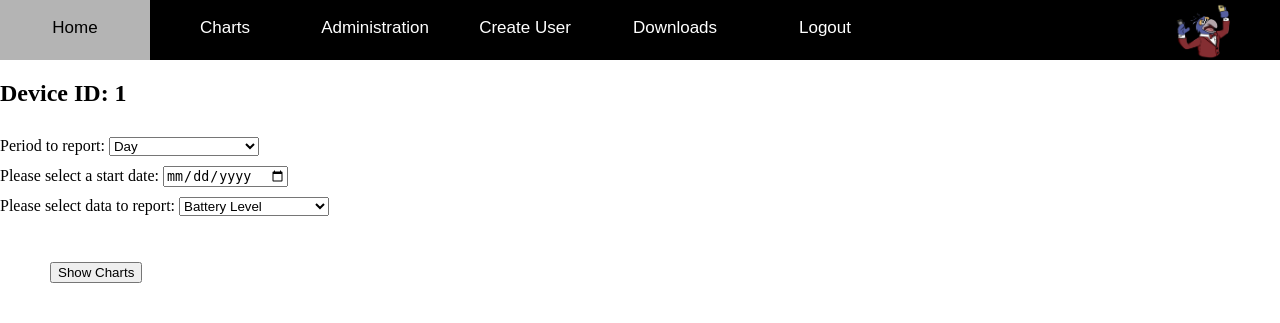
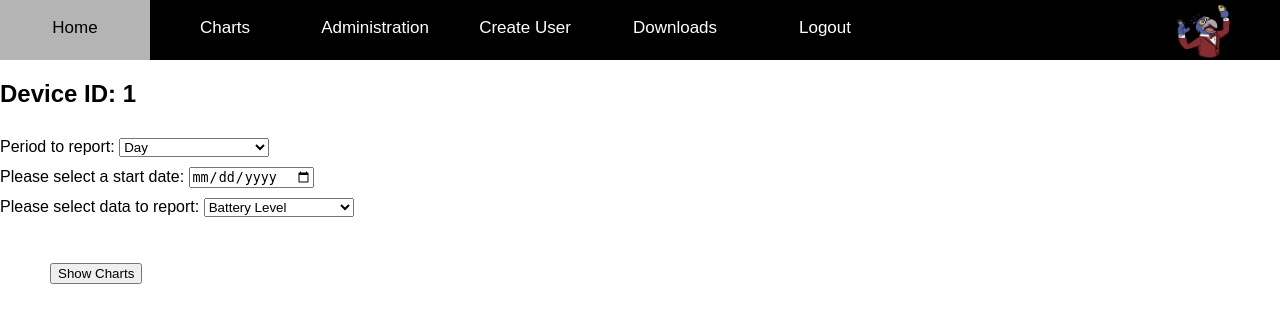
Before and after one commit to danwalsh1/Project_Gonzo, a PHP site: page /pages/userCharts.php in a window 1280 px wide. Shown: the top 323 px of the page. Run offline with PHP 8.4, Linux system fonts and the light colour scheme; the visitor is signed in with stand-in values (Sample User, id 1); tables that the repository leaves empty or names only in its code hold one stand-in row (values such as "Sample post").

Commit message:
UPDATED userCharts.php
Updated font to Arial for presentation and house style.

```diff
--- a/website/project_gonzo_v1/pages/userCharts.php
+++ b/website/project_gonzo_v1/pages/userCharts.php
@@ -56,9 +56,9 @@
       </div>
 
       <div id="Content">
-		<h2>Device ID: <?php echo $userValues->device_id; ?></h2>
+		<h2 style="font-family:arial">Device ID: <?php echo $userValues->device_id; ?></h2>
 		<form action="userCharts.php" method="POST">
-			<div id="Timeframe" style="padding-top: 10px; text-align: left;">
+			<div id="Timeframe" style="padding-top: 10px; text-align: left; font-family:arial">
 			<label> Period to report: </label>
 			<select class="form-dropdown" style="width:150px" id="DropdownTimeframe" name="DDTimeframe">
 				<option> Day </option>
@@ -67,12 +67,12 @@
 			</select>
 			</div>
 
-			<div id = "Calendar" style="padding-top: 10px; text-align: left;">
+			<div id = "Calendar" style="padding-top: 10px; text-align: left; font-family:arial">
 			<label> Please select a start date: </label>
 			<input type= "date" name="Calendar">
 			</div>
 
-			<div id = "ChartType" style="padding-top: 10px; text-align: left;">
+			<div id = "ChartType" style="padding-top: 10px; text-align: left; font-family:arial">
 				<label> Please select data to report: </label>
 				<select class="form-dropdown" style="width:150px" id="DropdownChartType" name="DDChartType">
 					<option>Battery Level</option>
@@ -85,7 +85,7 @@
 				<input type="hidden" id="hDeviceWidth" name="deviceWidth" value="test" runat="server">
 			</div>
 
-			<div id="ChartsView" style="padding-top: 10px;padding-left: 50px; text-align: left;">
+			<div id="ChartsView" style="padding-top: 10px;padding-left: 50px; text-align: left; font-family:arial">
 				<br />
 				<br />
 				<input type="submit" value="Show Charts" name="UpdateChartView">
```
